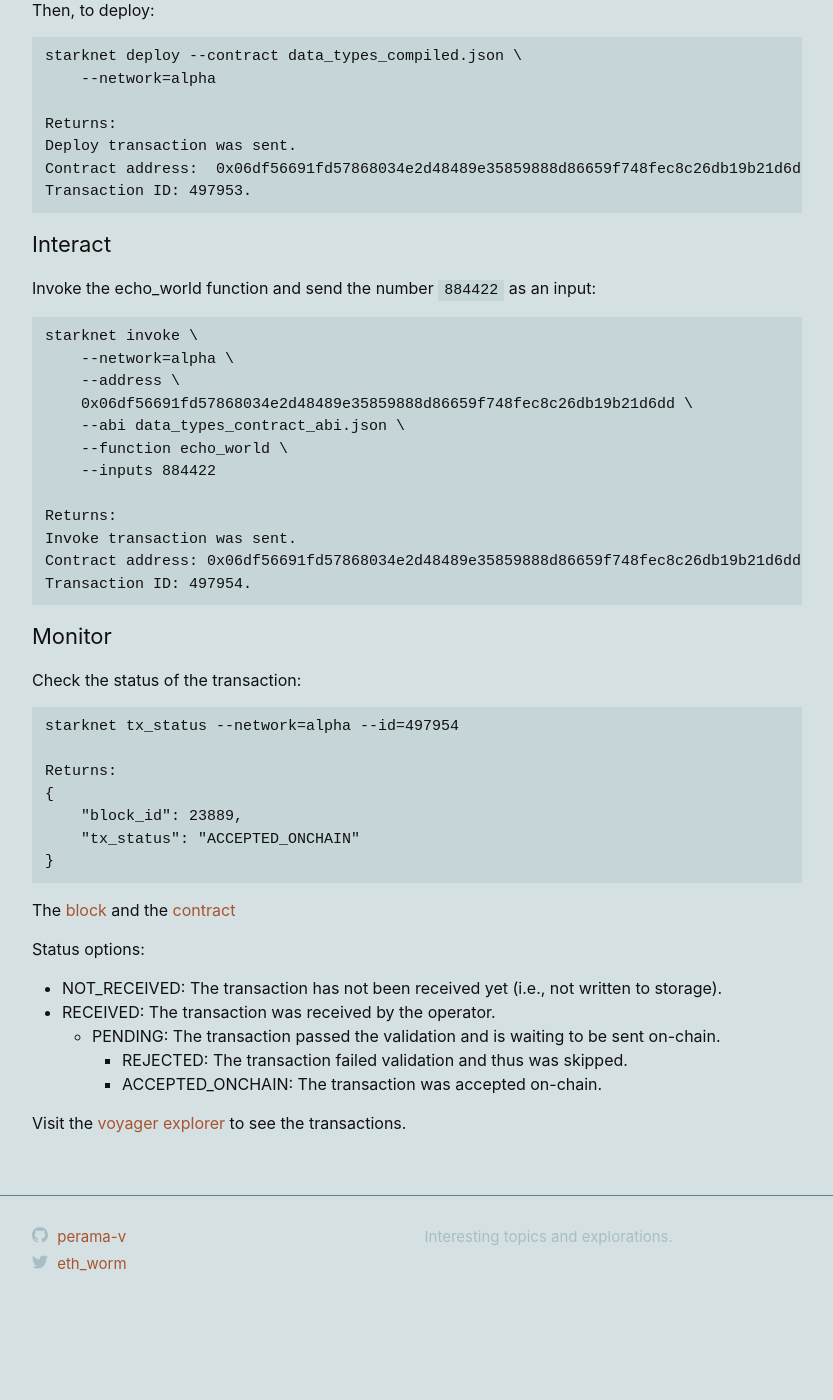
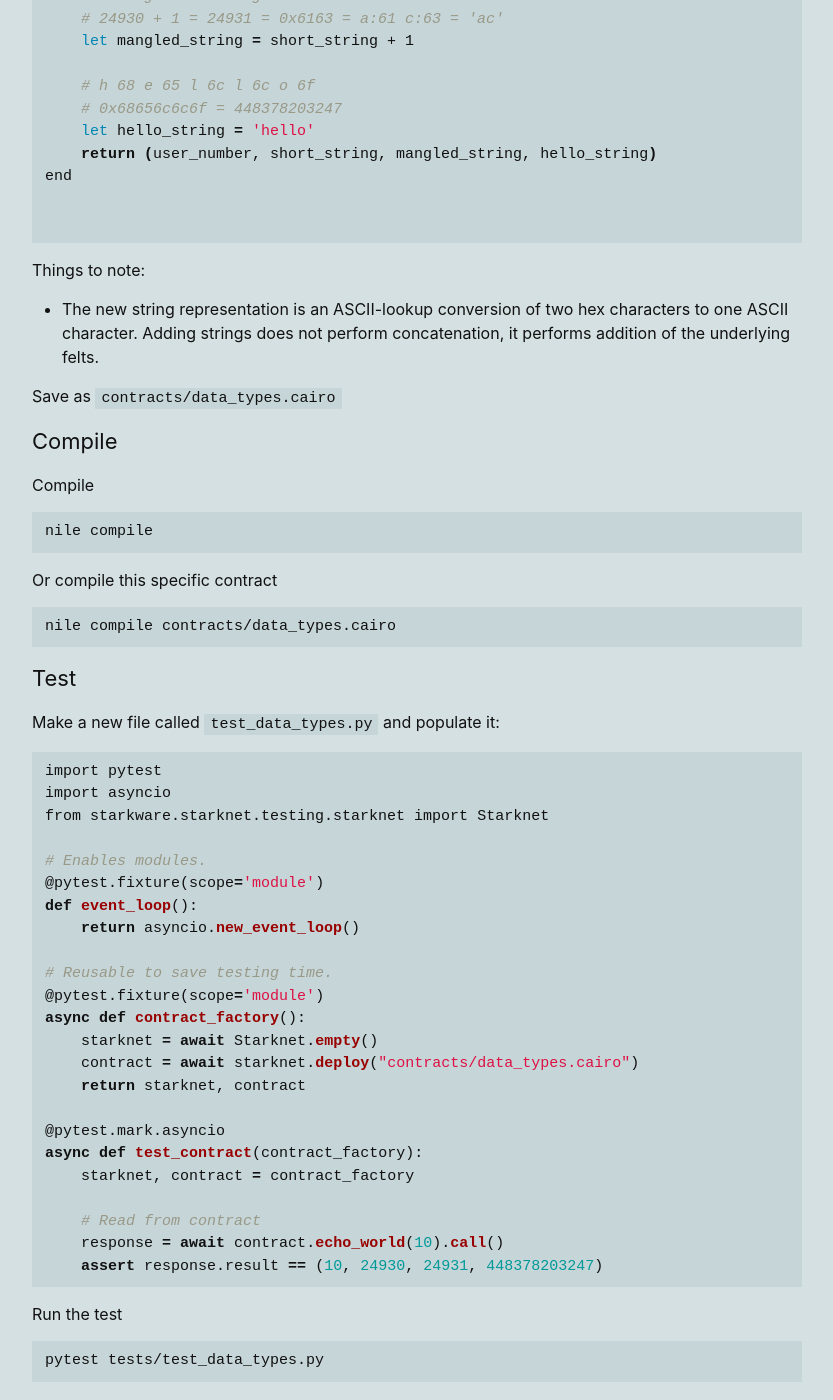
Before and after one commit to perama-v/perama-v.github.io, a Jekyll site: the page built from docs/cairo/examples/data_types.md, in a window 1280 px wide and 1400 px high, scrolled down 685 px. Shown: the whole window, without its empty margins (223-1056 px from the left). Built offline with Jekyll 4.4.1, drawn with Linux system fonts in a browser that asks for light colours; before the commit the page ends 2021 px from its top, so only the background shows below that; some of the changed text lies outside the part shown.

Commit message:
Data types and variables

````diff
--- a/docs/cairo/examples/data_types.md
+++ b/docs/cairo/examples/data_types.md
@@ -11,77 +11,123 @@ There is only one data type in Cairo: a
 
 A field element is best considered an unsigned 252-bit integer (uint252) for practical purposes.
 
+Short strings up to 31 ASCII characters can be used, but they are represented internally
+as `felt`s.
+
 ```sh
 %lang starknet
+%builtins range_check
 
 @view
-func echo_world(number : felt) -> (res : felt):
-    return (res=number)
+func echo_world(
+        user_number : felt
+    ) -> (
+        user_number_echoed : felt,
+        short_string : felt,
+        mangled_string : felt,
+        hello_string : felt,
+    ):
+    # Short strings are ASCII encoded humbers.
+    # They are identified by single quotation marks.
+    # They are actually just numbers (felts), not true strings.
+    # 'ab' = a:61 b:62 = 0x6162 = 24930
+    let short_string = 'ab'
+    # Adding to a string does not make sense.
+    # 24930 + 1 = 24931 = 0x6163 = a:61 c:63 = 'ac'
+    let mangled_string = short_string + 1
+
+    # h 68 e 65 l 6c l 6c o 6f
+    # 0x68656c6c6f = 448378203247
+    let hello_string = 'hello'
+    return (user_number, short_string, mangled_string, hello_string)
 end
+
+
 ```
-Save as `data_types.cairo`.
+
+Things to note:
+
+- The new string representation is an ASCII-lookup conversion of two hex characters
+to one ASCII character. Adding strings does not perform concatenation, it performs
+addition of the underlying felts.
+
+Save as `contracts/data_types.cairo`
+
 ### Compile
 
-Then, to compile:
+Compile
 ```
-starknet-compile data_types.cairo \
-    --output data_types_compiled.json \
-    --abi data_types_contract_abi.json
+nile compile
 ```
-### Deploy
+Or compile this specific contract
+```
+nile compile contracts/data_types.cairo
+```
 
-Then, to deploy:
+### Test
+
+Make a new file called `test_data_types.py` and populate it:
+
+```py
+import pytest
+import asyncio
+from starkware.starknet.testing.starknet import Starknet
+
+# Enables modules.
+@pytest.fixture(scope='module')
+def event_loop():
+    return asyncio.new_event_loop()
+
+# Reusable to save testing time.
+@pytest.fixture(scope='module')
+async def contract_factory():
+    starknet = await Starknet.empty()
+    contract = await starknet.deploy("contracts/data_types.cairo")
+    return starknet, contract
+
+@pytest.mark.asyncio
+async def test_contract(contract_factory):
+    starknet, contract = contract_factory
+
+    # Read from contract
+    response = await contract.echo_world(10).call()
+    assert response.result == (10, 24930, 24931, 448378203247)
 ```
-starknet deploy --contract data_types_compiled.json \
-    --network=alpha
+Run the test
+```
+pytest tests/test_data_types.py
+```
 
-Returns:
-Deploy transaction was sent.
-Contract address:  0x06df56691fd57868034e2d48489e35859888d86659f748fec8c26db19b21d6dd.
-Transaction ID: 497953.
+### Local Deployment
+
+Deploy to the local devnet.
 ```
+nile deploy data_types --alias data_types
+```
+
 ### Interact
 
-Invoke the echo_world function and send the number
-`884422` as an input:
+Read
+```
+nile call data_types echo_world 10
+```
+Returns:
+```
+10 24930 24931 448378203247
+```
+
+
+### Public deployment
+
+Will default to the Goerli/alpha testnet until mainnet is available.
+```
+nile deploy data_types --alias data_types --network mainnet
+```
 
 ```
-starknet invoke \
-    --network=alpha \
-    --address \
-    0x06df56691fd57868034e2d48489e35859888d86659f748fec8c26db19b21d6dd \
-    --abi data_types_contract_abi.json \
-    --function echo_world \
-    --inputs 884422
-
-Returns:
-Invoke transaction was sent.
-Contract address: 0x06df56691fd57868034e2d48489e35859888d86659f748fec8c26db19b21d6dd.
-Transaction ID: 497954.
+🚀 Deploying data_types
+🌕 artifacts/data_types.json successfully deployed to 0x076ee2784726bf5a29edbcd8fdce5524416f0a06260ef83547d0151af1215d90
+📦 Registering deployment as data_types in mainnet.deployments.txt
 ```
-
-### Monitor
-
-Check the status of the transaction:
-
-```
-starknet tx_status --network=alpha --id=497954
-
-Returns:
-{
-    "block_id": 23889,
-    "tx_status": "ACCEPTED_ONCHAIN"
-}
-```
-The [block](https://voyager.online/block/23889) and the
-[contract](https://voyager.online/contract/0x6df56691fd57868034e2d48489e35859888d86659f748fec8c26db19b21d6dd#state)
-
-Status options:
-
-- NOT_RECEIVED: The transaction has not been received yet (i.e., not written to storage).
-- RECEIVED: The transaction was received by the operator.
-    - PENDING: The transaction passed the validation and is waiting to be sent on-chain.
-        - REJECTED: The transaction failed validation and thus was skipped.
-        - ACCEPTED_ONCHAIN: The transaction was accepted on-chain.
-
-Visit the [voyager explorer](https://voyager.online/) to see the transactions.
+Deployments can be viewed in the voyager explorer
+https://voyager.online
````
Also changed, not shown: docs/cairo/by_example.md (+2 -3 lines), docs/cairo/examples/variables.md (+36 -52 lines).
